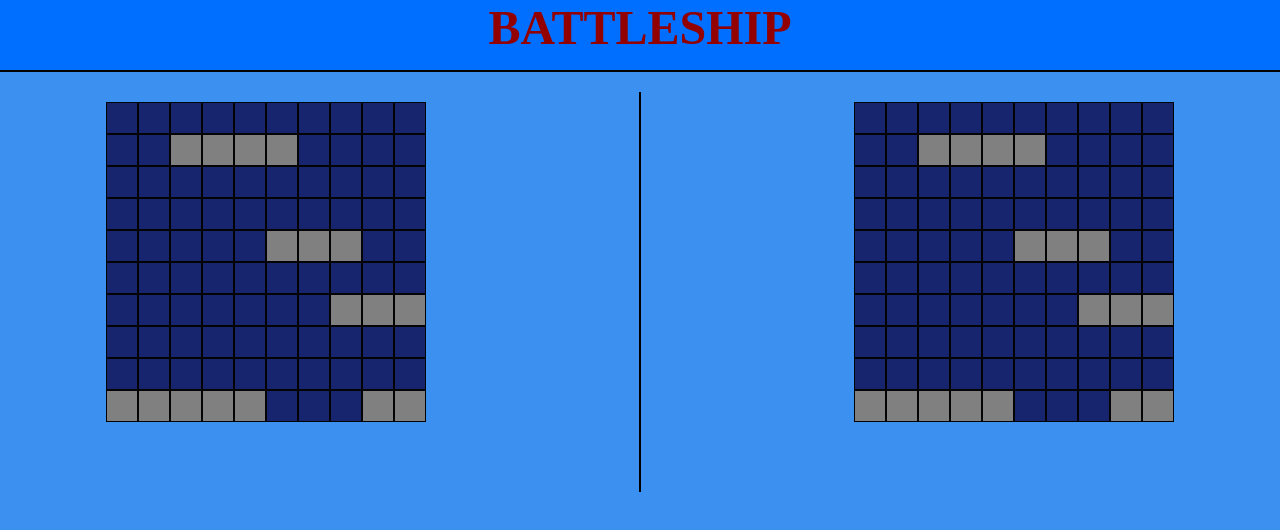
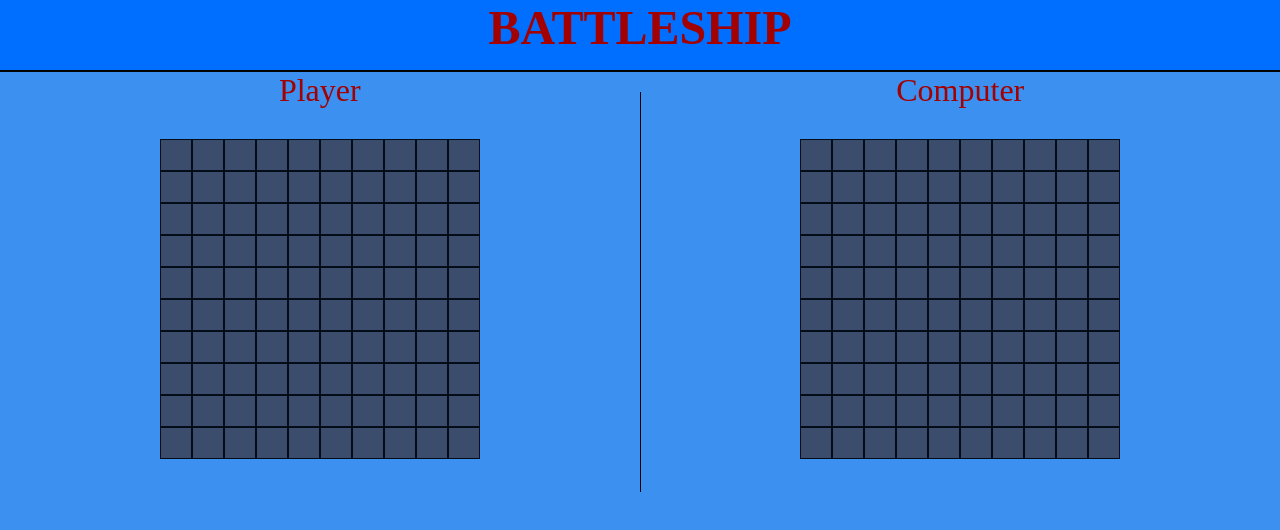
Before and after one commit to Kastlegate/Battleship, a website with bundled scripts: page dist/index.html in a window 1280 px wide. Built offline with nearby package versions, Linux system fonts and the light colour scheme.

Commit message:
got the gameflow sort of working

```diff
--- a/src/dom.js
+++ b/src/dom.js
@@ -1,34 +1,75 @@
 import { playerFactory } from './player.js'
 
 
-// creates an event for each quardinate location
-function reportStatus(){
-    console.log(' says hi')
-}
+
+
 
 //creates a grid from the gameboard grid
-function createGameboard(player){
-    console.log(player.name)
+function createGameboard(player, enemy){
+
     let name = player.name;
+    let enemyName = enemy.name;
+    let gridLocation = document.getElementById(player.name + "Grid");
+    gridLocation.textContent = '';
+    function computerBrain(max) {
+        return Math.floor(Math.random() * max);
+      }
+
+
+    function fireShot(evt){
+        var x = evt.target.getAttribute("data-x");
+        var y = evt.target.getAttribute("data-y");
+        var name = evt.target.getAttribute("data-name");
+        if (enemy.sendAttack(player, x, y) === true){
+            setTimeout(function(){
+                player.sendAttack(enemy, x, y)
+                createGameboard(enemy, player)
+            }, computerBrain(3000));
+        }
+
+        enemy.sendAttack(player, x, y)
+        createGameboard(player, enemy)
+    }
+
+
     player.gameboard.grid.forEach(element => {
-        var x = 0
-        element.forEach(element => {
-            var y = 0;
+        var x = Number(player.gameboard.grid.indexOf(element))
+        var y = 0;
+        player.gameboard.grid[x].forEach(element => {
 
+            //creates each quardinate div and adds it to the grid
             let quardinate = document.createElement('div')
-            let gridLocation = document.getElementById(player.name + "Grid");
-            if(element.shipHP){
-                quardinate.classList.add('ship')
+                quardinate.dataset.x = x;
+                quardinate.dataset.y = y;
+                quardinate.dataset.name = player.name;
+                y = y + 1;
+
+            // if check that checks the array's content and assigns a class for displaying the content
+            if(element === 'hit'){
+                quardinate.classList.add('shipHit')
             }
-            else{
+            // water and mist are backwards. That's bad.
+            else if (element === 'water'){
+                quardinate.classList.add('fogOfWar')
+            }
+
+
+            else if (element.shipHP){
+                quardinate.classList.add('fogOfWar')
+            }
+
+            else if (element === 'miss'){
                 quardinate.classList.add('water')
             }
-            ++y
-            quardinate.addEventListener("click", reportStatus)
+
+            if (player.name === 'computer'){
+            quardinate.addEventListener("click", fireShot, false)
+            }
 
             gridLocation.appendChild(quardinate)
+
         });
-        ++x
+
 
     });
 }
--- a/src/index.js
+++ b/src/index.js
@@ -23,23 +23,49 @@ let gameContainer = document.createElement('div');
 gameContainer.id = "gameContainer";
 document.body.appendChild(gameContainer);
 
+//player Container
+let playerContainer = document.createElement('div')
+playerContainer.id = 'playerContainer'
+playerContainer.classList.add('container');
+gameContainer.appendChild(playerContainer)
+
+//player Banner
+let playerBanner = document.createElement('div')
+playerBanner.id = 'playerBanner';
+playerBanner.textContent = 'Player';
+playerBanner.classList.add('banner');
+playerContainer.appendChild(playerBanner)
+
 // grid for the players gameboard
 let playerGrid = document.createElement('div');
 playerGrid.id = 'playerGrid'
 playerGrid.classList.add('grid')
-gameContainer.appendChild(playerGrid);
+playerContainer.appendChild(playerGrid);
 
 // divider between gameboards
 let divider = document.createElement('div');
 divider.id = 'divider'
 gameContainer.appendChild(divider);
 
-// grid for the computers gameboard
+//player Container
+let computerContainer = document.createElement('div')
+computerContainer.id = 'computerContainer'
+computerContainer.classList.add('container');
+gameContainer.appendChild(computerContainer)
+
+//player Banner
+let computerBanner = document.createElement('div')
+computerBanner.id = 'computerBanner';
+computerBanner.textContent = 'Computer';
+computerBanner.classList.add('banner');
+computerContainer.appendChild(computerBanner)
+
+// grid for the players gameboard
 let computerGrid = document.createElement('div');
 computerGrid.id = 'computerGrid'
 computerGrid.classList.add('grid')
-gameContainer.appendChild(computerGrid);
+computerContainer.appendChild(computerGrid);
 
 
-createGameboard(player);
-createGameboard(computer);
+createGameboard(player, computer);
+createGameboard(computer, player);
--- a/src/player.js
+++ b/src/player.js
@@ -29,19 +29,22 @@ const playerFactory = (playername) => {
     gameboard.setShipOnGrid(destroyer, 9, 8)
 
     function sendAttack(enemy, x, y){
+        var validCheck = false;
+        if(name === 'player'){
 
-        if(name === 'Player'){
-            if (enemy.gameboard.grid[x][y].shipHP){
+            if (enemy.gameboard.grid[x][y].shipHP || enemy.gameboard.grid[x][y] === 'water'){
                 console.log("Sending attack")
                 console.log(enemy.gameboard.grid[x][y])
                 enemy.gameboard.recieveAttack(x, y);
                 console.log(enemy.name + "'s ship has been hit")
+                validCheck = true;
+                return validCheck;
             }
             else{
                 console.log('NOPE!')
             }
         }
-        else if (name === 'Computer'){
+        else if (name === 'computer'){
             let pcX = computerBrain(10);
             let pcY = computerBrain(10);
             var i = 0;
@@ -50,16 +53,12 @@ const playerFactory = (playername) => {
             while(enemy.gameboard.grid[pcX][pcY] === 'miss' || enemy.gameboard.grid[pcX][pcY] === 'hit'){
                 pcX = computerBrain(10);
                 pcY = computerBrain(10);
-
-
                 i++
             }
             enemy.gameboard.recieveAttack(pcX, pcY);
             console.log(enemy.name + " board hit below")
             console.log(enemy.gameboard.grid)
             console.log('invalid computer plays ' + i)
-
-
         }
 
     }
--- a/src/style.css
+++ b/src/style.css
@@ -16,7 +16,7 @@ body{
     margin: auto;
     width: fit-content;
     height: 200px;
-    color: rgb(146, 0, 0);
+    color: rgb(163, 1, 1);
     margin-bottom: 10px;
     font-size: 300%;
 }
@@ -26,6 +26,19 @@ body{
     width: 100%;
     display: flex;
     flex-direction: row;
+}
+
+.container{
+    height: 100%;
+    width: 100%;
+    display: flex;
+    flex-direction: column;
+}
+
+.banner{
+    margin: auto;
+    font-size: 200%;
+    color: rgb(163, 1, 1);
 }
 
 #divider{
@@ -46,6 +59,14 @@ body{
     grid-template-columns: repeat(10, 1fr);
 }
 
+.fogOfWar{
+    height: 30px;
+    width: 30px;
+    background-color: rgba(91, 93, 105, 0.8);
+    border: 1px solid rgb(3, 3, 3);
+    opacity: .8;
+}
+
 .water{
     height: 30px;
     width: 30px;
@@ -53,9 +74,9 @@ body{
     border: 1px solid rgb(3, 3, 3);
 }
 
-.ship{
+.shipHit{
     height: 30px;
     width: 30px;
-    background-color: grey;
+    background-color: rgb(194, 0, 0);
     border: 1px solid rgb(3, 3, 3);
 }
```
Also changed, not shown: src/gameboards.js (+4 -3 lines), dist/main.js.
